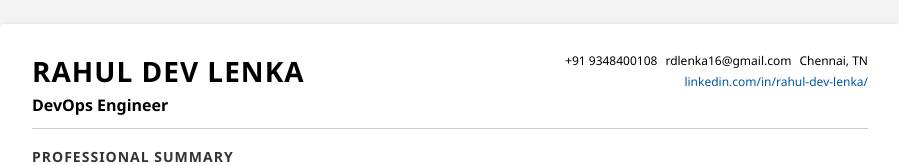
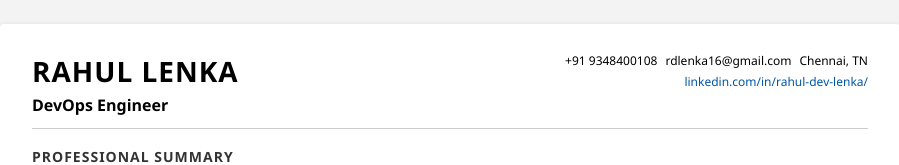
Before and after one commit to rahuldevlenka16/aws-cloud-resume-challange, a plain HTML site: page frontend/index.html in a window 1280 px wide. Shown: the top 165 px of the page, without its empty margins (190-1089 px from the left). Drawn offline with Linux system fonts and the light colour scheme; no server answers.

Commit message:
test frontend yaml 3

```diff
--- a/frontend/index.html
+++ b/frontend/index.html
@@ -11,7 +11,7 @@
     <!-- Header -->
     <header class="header">
       <div class="header-left">
-        <h1 class="name">RAHUL DEV LENKA</h1>
+        <h1 class="name">RAHUL LENKA</h1>
         <h2 class="role">DevOps Engineer</h2>
       </div>
       <div class="header-right">
```
